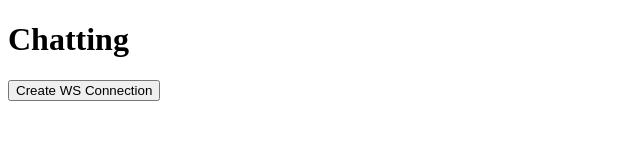
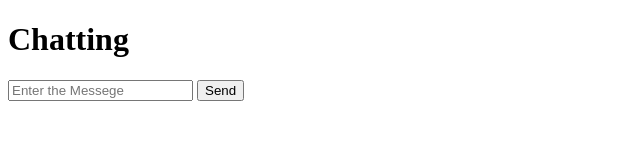
Before and after one commit to Abhigyankrsingh/websocket_chat, a website: page public/index.html in a window 1280 px wide. Shown: the whole page, without its empty margins (0-640 px from the left). Drawn offline with nearby package versions, Linux system fonts and the light colour scheme.

Commit message:
Code_updated

```diff
--- a/public/index.html
+++ b/public/index.html
@@ -7,7 +7,9 @@
 </head>
 <body>
    <h1>Chatting</h1>
-   <button onclick="createConnection()"> Create WS Connection</button>
+
+   <input type = "text " id=" messege" placeholder="Enter the Messege" />
+   <button id = "sendBtn">Send</button>
 
    <script src="/socket.io/socket.io.js"></script>
    <script>
```
